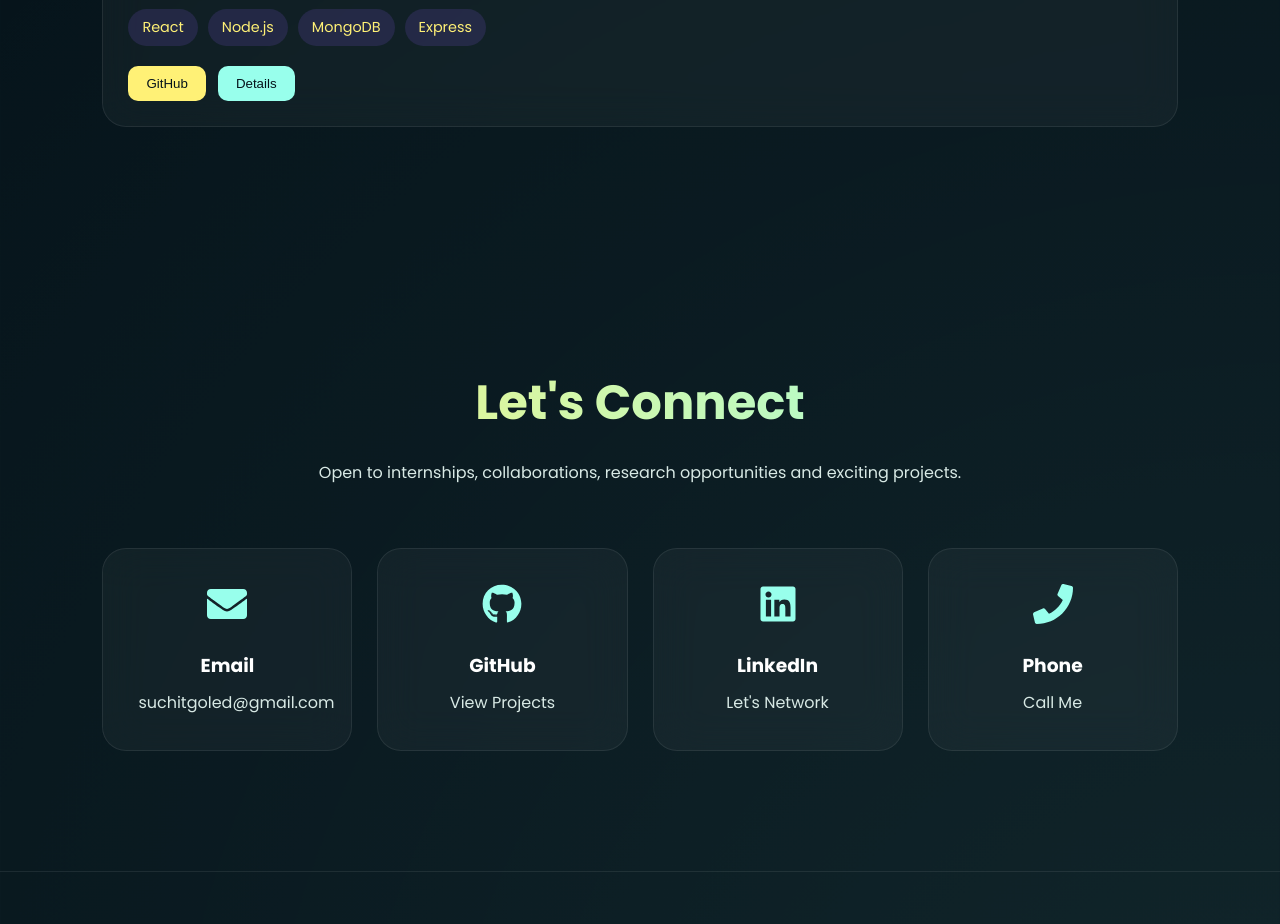
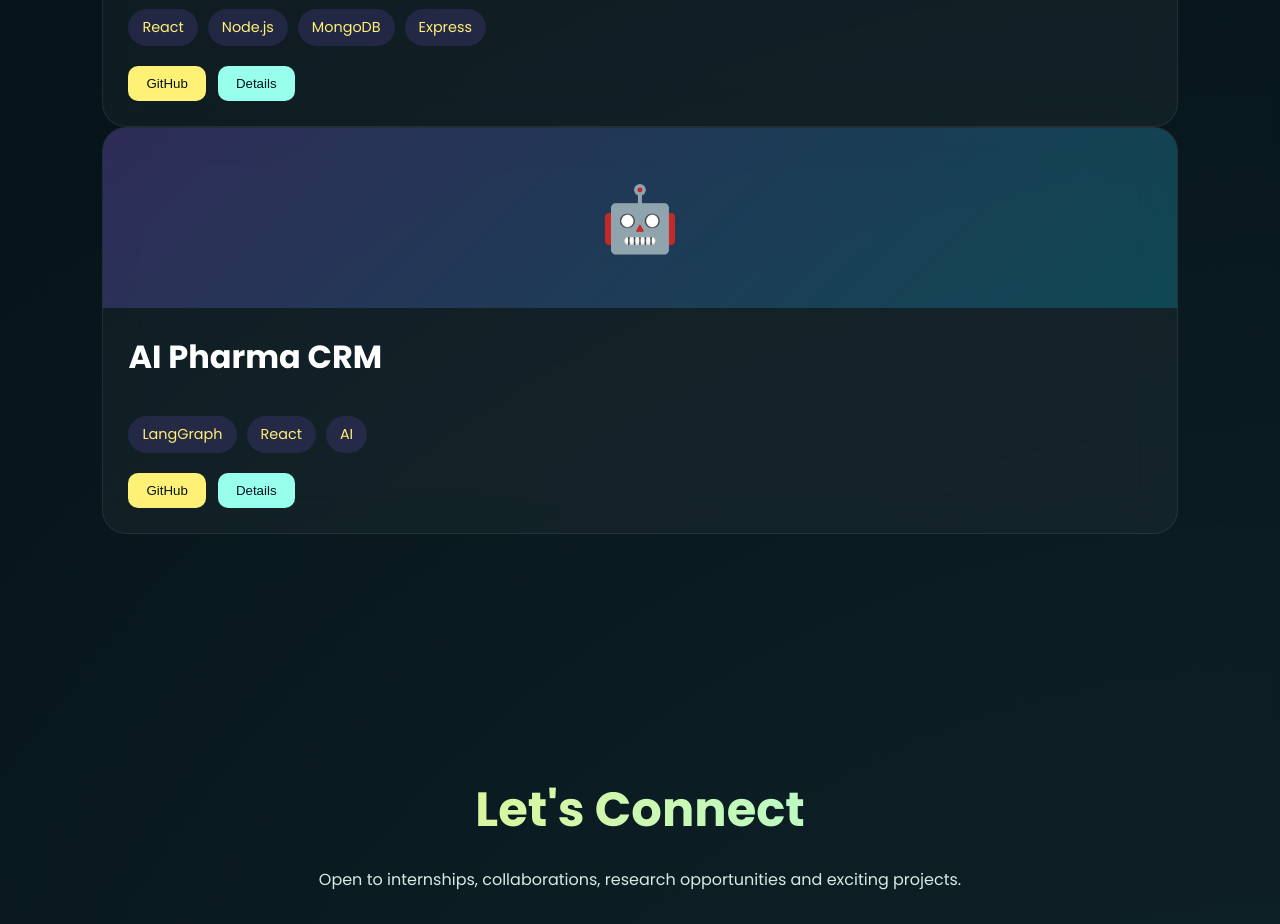
Before and after one commit to suchit-goled/myportfolio, a React (Create React App) app: page / in a window 1280 px wide. Shown: the part 4600-5524 px from the top of the page. Built offline with nearby package versions, Linux system fonts and the light colour scheme.

Commit message:
added new project

```diff
--- a/src/Projects.jsx
+++ b/src/Projects.jsx
@@ -181,6 +181,47 @@ function Projects() {
 
                 </div>
 
+                 {/* AI Pharma CRM */}
+
+                <div className="project-card">
+
+                    <div className="project-image">
+                        🤖
+                    </div>
+                    <div className="project-content">
+
+                        <h3>AI Pharma CRM</h3>
+
+                        <p>
+
+                        </p>
+
+                        <div className="tech">
+                            <span>LangGraph</span>
+                            <span>React</span>
+                            <span>AI</span>
+                        </div>
+                        <div className="project-actions">
+                            <button
+                                className="github-btn"
+                                onClick={() =>
+                                    window.open(
+                                        "https://github.com/suchit-goled/Pharmaceutical-CRM",
+                                        "_blank"
+                                    )
+                                }
+                            >
+                                GitHub
+                            </button>
+
+                            <button className="details-btn">
+                                Details
+                            </button>
+                        </div>
+
+                        </div>
+                        </div>
+
 
 
             </section>
```
